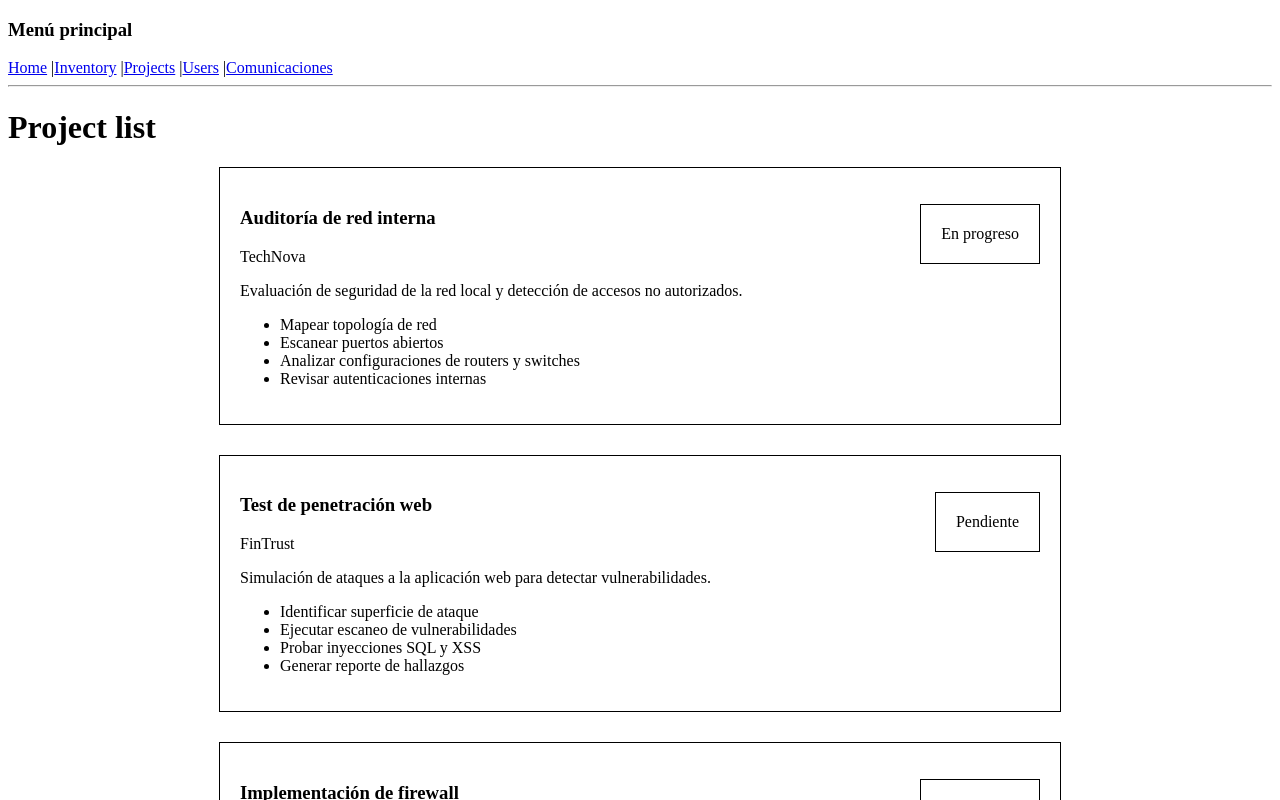
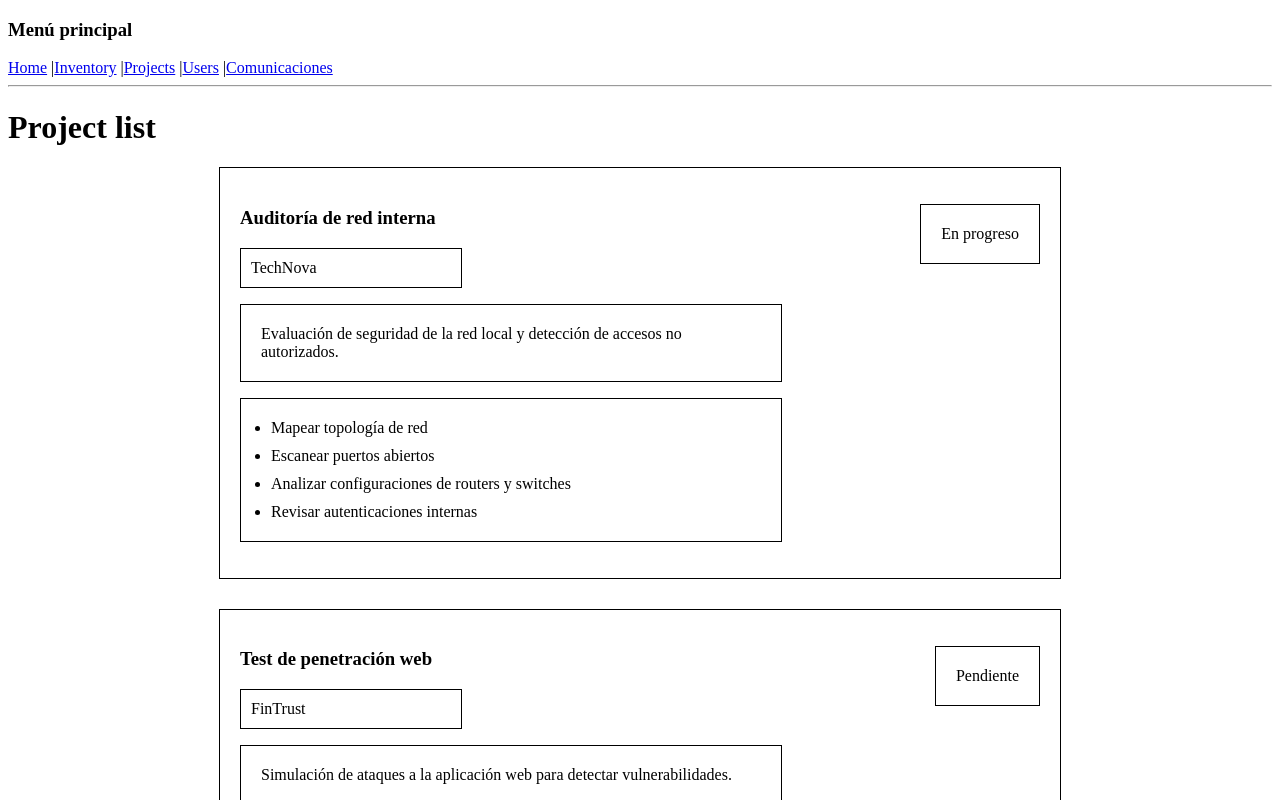
Before and after one commit to ouielba90/webdev-final-project-roms, a React (Vite) app: page /projects in a window 1280 px wide. Shown: the top 800 px of the page. Built offline with nearby package versions, Linux system fonts and the light colour scheme.

Commit message:
Estilos basicos de estructura para projectos

```diff
--- a/src/components/projects/ProjectItem.jsx
+++ b/src/components/projects/ProjectItem.jsx
@@ -2,23 +2,20 @@
 function ProjectItem({ id, name, client, status, description, tasks }) {
 
     const taskItems = [];
-  for (let i = 0; i < tasks.length; i++) {
-    taskItems.push(<li key={i}>{tasks[i]}</li>);
-  }
+    for (let i = 0; i < tasks.length; i++) {
+        taskItems.push(<li key={i}>{tasks[i]}</li>);
+    }
 
     return (
         <>
             <div key={id} className="box-project">
                 <div>
-                    <h3>{name}</h3>
-                    <p>{client}</p>
-                    <p>{description}</p>
-                    <div>
-                        <ul>
-                            {taskItems}
-                        </ul>
-
-                    </div>
+                    <h3 className="name-project">{name}</h3>
+                    <p className="client-project">{client}</p>
+                    <p className="description-project">{description}</p>
+                    <ul className="box-list-tasks">
+                        {taskItems}
+                    </ul>
                 </div>
                 <div>
                     <p className="status-project" >{status}</p>
--- a/src/pages/projects/StylesRicardo.css
+++ b/src/pages/projects/StylesRicardo.css
@@ -1,10 +1,12 @@
-.list-projects{
+/*Estilos para la lista de projectos*/
+.list-projects {
     display: flex;
     flex-direction: column;
     align-items: center;
 }
 
-.box-project{
+/*Estilos para el componente project*/
+.box-project {
     border: 1px, solid, black;
     width: 800px;
     margin-bottom: 30px;
@@ -13,9 +15,34 @@
     justify-content: space-between;
 }
 
-.status-project{
-    border: 1px, solid, black ;
+.status-project {
+    border: 1px, solid, black;
     /*width: 50px;
     height: 50px;*/
     padding: 20px;
 }
+
+.client-project {
+    border: 1px, solid, black;
+    padding: 10px;
+    width: 200px;
+}
+
+.description-project {
+    border: 1px, solid, black;
+    padding: 20px;
+    width: 500px;
+}
+
+.box-list-tasks {
+    display: flex;
+    flex-direction: column;
+    border: 1px, solid, black;
+    width: 500px;
+    padding: 20px;
+    gap: 10px;
+}
+
+.box-list-tasks li {
+    margin-left: 10px;
+}
```
